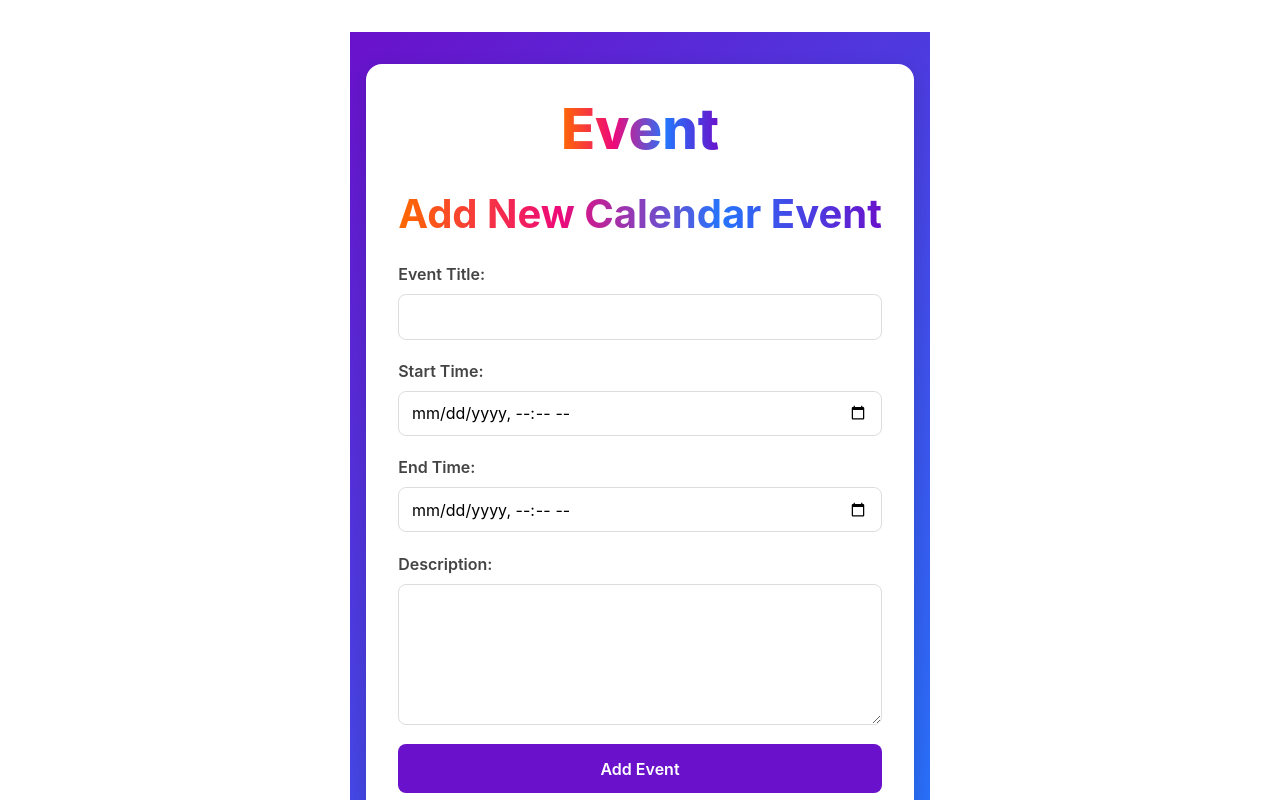
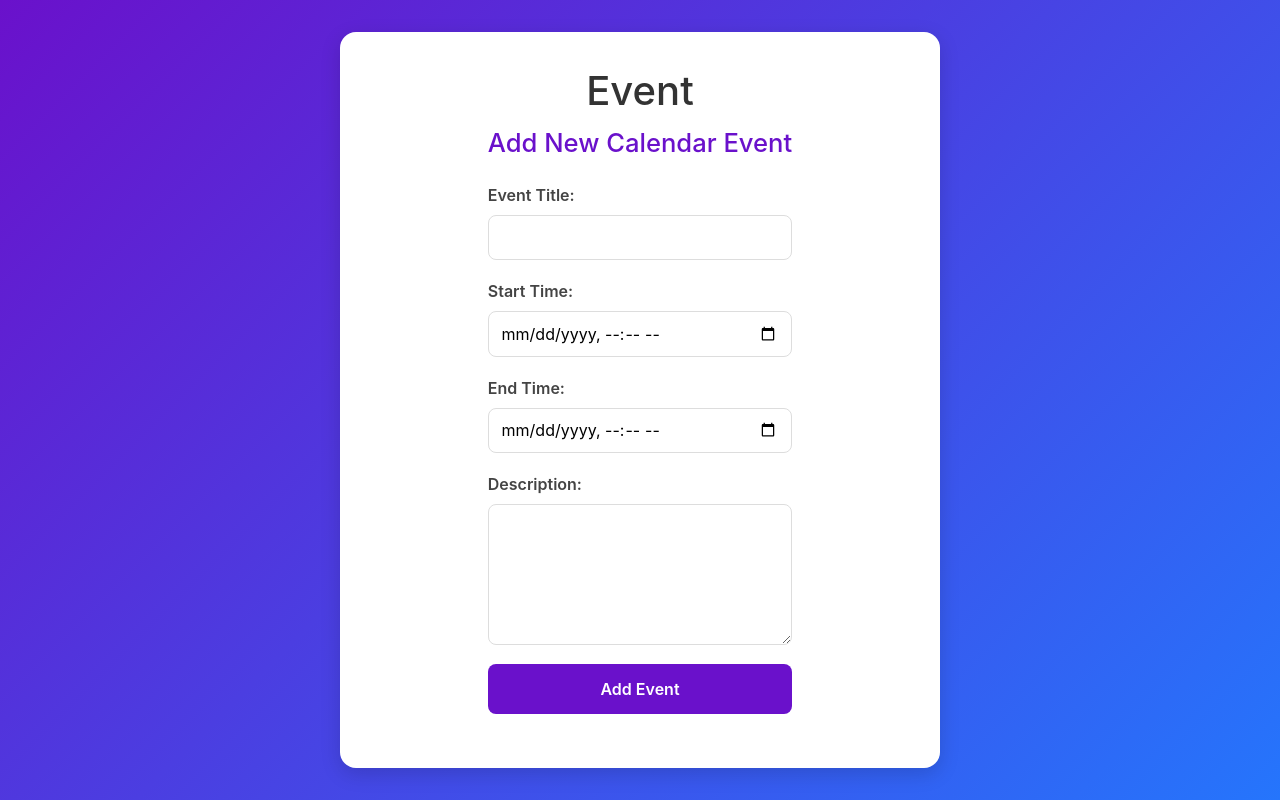
Before and after one commit to atkfuller/startup, a React (Vite) app: page /addEvent in a window 1280 px wide. Shown: the top 800 px of the page. Built offline with nearby package versions, Linux system fonts and the light colour scheme.

Commit message:
changed css

```diff
--- a/src/addEvent/eventform.css
+++ b/src/addEvent/eventform.css
@@ -7,7 +7,7 @@
     padding: 2rem 1rem;
     color: #333;
 }
-h1{
+.eventform-page > h1{
     font-size: 2.5rem;
     font-weight: 800;
     margin-bottom: 1.5rem;
@@ -18,7 +18,7 @@ h1{
     background-clip: text;
 }
 
-main{
+.eventform-page main{
     background: #fff;
     border-radius: 16px;
     box-shadow: 0 6px 20px rgba(0,0,0,0.15);
@@ -26,18 +26,18 @@ main{
     max-width: 600px;
     width: 100%;
 }
-form h2{
+.eventform-page h2{
     font-size: 1.6rem;
     color: #6a11cb;
     margin-bottom:1.5rem;
     text-align: center;
 }
-form div{
+.eventform-page div{
     margin-bottom: 1.2rem;
     display:flex;
     flex-direction:column;
 }
-label{
+.eventform-page label{
     font-size: 1rem;
     font-weight: 600;
     margin-bottom: 0.5rem;
--- a/src/calendar/calendar.css
+++ b/src/calendar/calendar.css
@@ -1,4 +1,4 @@
-body{
+.calendar-page{
     background: white;
     min-height: 100vh;
     display: flex;
@@ -7,7 +7,7 @@ body{
     color:#333;
     padding: 2rem 1rem;
 }
-body > h1{
+.calendar-page > h1{
     font-size: 2.5rem;
     font-weight: 800;
     text-align: center;
@@ -18,13 +18,13 @@ body > h1{
     background-clip: text;
     color: transparent;
 }
-h2{
+.calendar-page h2{
     font-size: 1.8rem;
     text-align: center;
     margin: 1rem 0;
     color: #444;
 }
-.add-btn{
+.calendar-page .add-btn{
     font-size: 2rem;
     font-weight: 800;
     color: #fff;
@@ -35,7 +35,7 @@ h2{
     cursor: pointer;
     box-shadow: 0 4px 10px rgba(0,0,0,0.2);
 }
-table{
+.calendar-page table{
     width: 90%;
     max-width: 800px;
     border-collapse: separate;
--- a/src/calendar/calendar.jsx
+++ b/src/calendar/calendar.jsx
@@ -5,7 +5,7 @@ import { useNavigate } from "react-router-dom";
 export default function Calendar() {
   const navigate = useNavigate();
   return (
-    <div>
+    <div className="calendar-page">
       <h1>Welcome to Ultimate Calendar</h1>
 
       <div style={{ textAlign: "center", margin: "20px" }}>
--- a/src/event/event.css
+++ b/src/event/event.css
@@ -7,7 +7,7 @@
     color: #333;
     padding: 2rem 1rem;
 }
-h1{
+.event-page > h1{
     font-size: 3.5rem;
     font-weight: 800;
     margin-bottom: 1.5rem;
@@ -15,7 +15,7 @@ h1{
     color: white;
 }
 
-main{
+.event-page main{
     background: #fff;
     border-radius: 16px;
     box-shadow: 0 6px 20px rgba(0,0,0,0.15);
@@ -23,7 +23,7 @@ main{
     max-width: 700px;
     width: 100%;
 }
-main h2{
+.event-page main h2{
     font-size: 2.5rem;
     font-weight: 700;
     text-align:center;
@@ -33,7 +33,7 @@ main h2{
     -webkit-text-fill-color: transparent;
     background-clip: text;
 }
-main h3 {
+.event-page main h3 {
     font-size: 1.2rem;
     font-weight: 700;
     color: #6a11cb;
@@ -41,7 +41,7 @@ main h3 {
     text-transform: uppercase;
     letter-spacing: 1px;
 }
-section{
+.event-page section{
     background: #f4f7ff;
     border-left: 5px solid #6a11cb;
     border-radius: 8px;
@@ -50,15 +50,15 @@ section{
     box-shadow: 0 2px 6px rgba(0,0,0,0.05);
 }
 
-section p{
+.event-page section p{
     font-size: 1.1rem;
     color: #333;
 }
-p span{
+.event-page p span{
     font-weight: 600;
     color: #2575fc;
 }
-button{
+.event-page button{
     background:#6a11cb;
     color:#fff;
     border:none;
--- a/src/event/event.jsx
+++ b/src/event/event.jsx
@@ -7,7 +7,6 @@ export default function Event() {
   return (
     <div className="event-page">
       <h1>Event</h1>
-
       <main>
         <h2>Event name</h2>
         <h3>January 5, 2025</h3>
```
